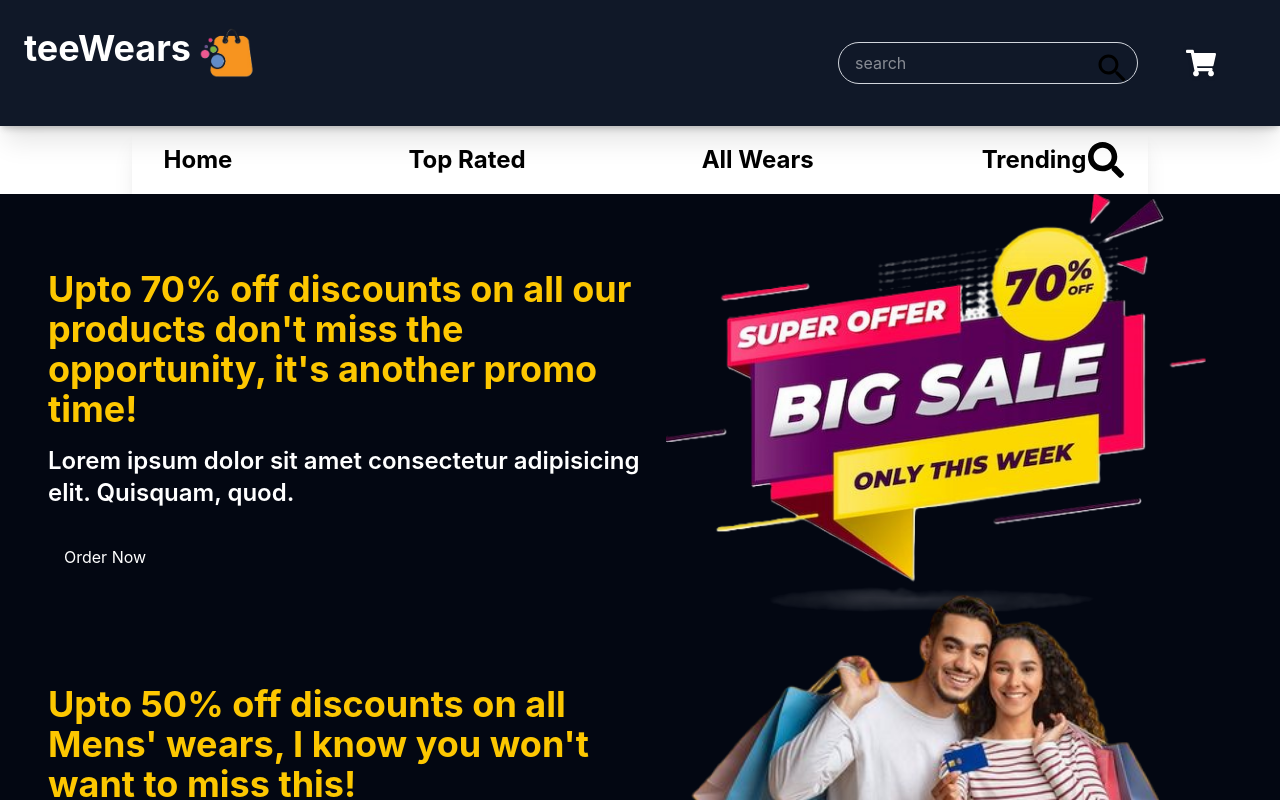
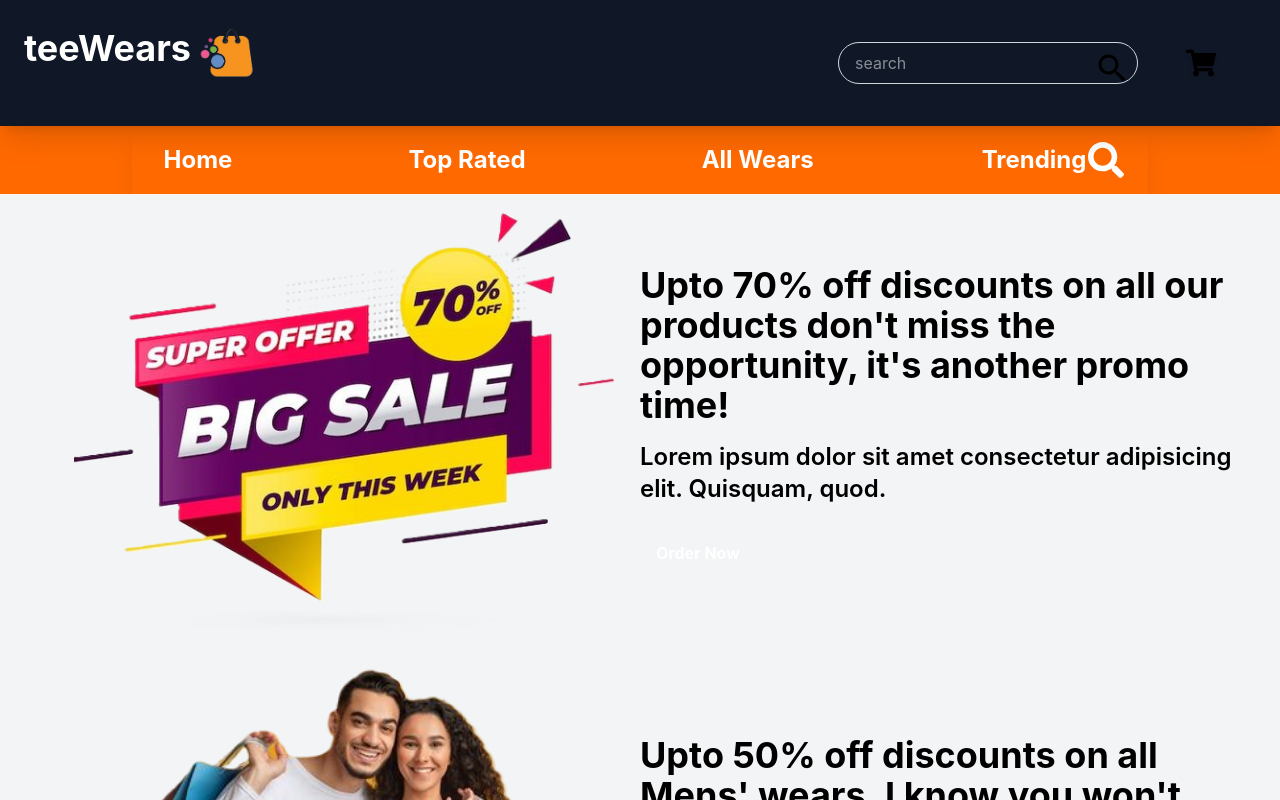
Before and after one commit to Chrisjordan-create/react-min-project, a React (Vite) app: page / in a window 1280 px wide. Shown: the top 800 px of the page. Built offline with nearby package versions, Linux system fonts and the light colour scheme.

Commit message:
update project

```diff
--- a/src/App.jsx
+++ b/src/App.jsx
@@ -1,5 +1,5 @@
 import Navbar from "./components/Navbar/Navbar.jsx"
-import Hero from "./components/Hero/HeroTemp.jsx"
+import Hero from "./components/Hero/HeroStar.jsx"
 import TopProducts from "./components/TopProducts/TopProducts.jsx"
 import Products from "./components/Products/Products.jsx"
 import Banner from "./components/Banner/Banner.jsx"
--- a/src/components/Banner/Banner.jsx
+++ b/src/components/Banner/Banner.jsx
@@ -1,48 +1,40 @@
 import { GrSecure } from "react-icons/gr";
-//import {FaCreditCard} from 'react-icons/fa';
-import { FaCar } from "react-icons/fa";
-//import { MdDiscount } from "react-icons/md";
+import { FaCar, FaCreditCard } from "react-icons/fa6";
+import { MdDiscount } from "react-icons/md";
 import BannerImage from '../../assets/women/women.png'
 
-const Banner = ()=>{
-  return(
-    <div className="min-h-[550px] justify-center items-center py-12 sm:p-0 flex bg-gray-950 text-white">
+const Banner = () => {
+  return (
+    <div className="min-h-[550px] justify-center items-center py-12 sm:p-0 flex bg-gray-950 text-white ">
       <div className="container">
         <div className="grid grid-cols-1 sm:grid-cols-2 md:grid-cols-2 gap-6 lg:gap-0 items-center">
-        <div>
-           <img src={BannerImage} alt="BannerImage" className="max-w-[400px] h-[350px] w-full mx-auto drop-shadow
-           -[-10px_10px_12px_rgba(0 0 0 1)] object-cover"/>
+            <img src={BannerImage} alt="BannerImage"  className="max-w-[400px] h-[350] w-full
+             mx-auto drop-shadow-[-10px_10px_12px_rgba(0,0,0,1)] object-cover"/>
         </div>
           <div className="flex flex-col gap-6 sm:pt-0">
-          <h1 className="text-3xl lg:text-2xl text-yellow-400">
-            Seasonal Sales upto 50% off
-          </h1>
-          <p className="text-sm lg:text-2xl text-white tracking-wide leading-5 md:leading-10">
-            Lorem ipsum dolor sit amet consectetur adipisicing elit.
-             Pariatur quos, laborum repellendus, similique voluptates atque veniam molestiae
-             ullam nihil ea distinctio optio accusamus sapiente. Totam id expedita quidem obcaecati deserunt.
+            <h1 className='text-3xl lg:text-5xl font-bold dark:text-yellow-400'>Seasonal Sales upto 50% off</h1>
+            <p className='text-sm lg:text-2xl text-gray-700 tracking-wide leading-5 md:leading-10 dark:text-white'>
+              Lorem ipsum dolor sit amet, consectetur adipisicing elit. Esse debitis id atque perferendis veniam neque.
             </p>
-          <div className="flex flex-col gap-4">
-            <div className="flex items-center gap-4">
-               <GrSecure className="text-2xl h-10 w-10 lg:text-4xl lg:w-14 lg:h-14 shadow-2xl p-2 rounded-full
-               bg-violet-600"/>
-               <p>Quality Products</p>
+            <div className='flex flex-col gap-4'>
+              <div className='flex items-center gap-4'>
+                <GrSecure className='text-2xl h-10 w-10 lg:text-4xl lg:w-14 lg:h-14 shadow-2xl p-2
+                rounded-full bg-violet-400 dark:bg-violet-600'/>
+                <p className='text-sm lg:font-bold lg:text-lg'>Quality Products</p>
               </div>
-            <div className="flex items-center gap-4">
-               <GrSecure className="text-2xl h-10 w-10 lg:text-4xl lg:w-14 lg:h-14 shadow-2xl p-2 rounded-full
-               bg-orange-600"/>
-               <p>Fast Delivery</p>
+              <div className='flex items-center gap-4'>
+                <FaCar className='text-2xl h-10 w-10 lg:text-4xl lg:w-14 lg:h-14 shadow-2xl p-2 rounded-full
+                 bg-orange-400 dark:bg-orange-600'/>
+                <p className='text-sm lg:font-bold lg:text-lg'>Fast Delivery</p>
               </div>
-            <div className="flex items-center gap-4">
-               <FaCar className="text-2xl h-10 w-10 lg:text-4xl lg:w-14 lg:h-14 shadow-2xl p-2 rounded-full
-               bg-green-600"/>
-               <p>Easy Payment</p>
+              <div className='flex items-center gap-4'>
+                <FaCreditCard className='text-2xl h-10 w-10 lg:text-4xl lg:w-14 lg:h-14 shadow-2xl p-2
+                rounded-full bg-green-400 dark:bg-green-600'/>
+                <p className='text-sm lg:font-bold lg:text-lg'>Easy Payment Method</p>
               </div>
-            <div className="flex items-center gap-4">
-               <GrSecure className="text-2xl h-10 w-10 lg:text-4xl lg:w-14 lg:h-14 shadow-2xl p-2 rounded-full
-               bg-yellow-600"/>
-               <p>Get Offer</p>
-            </div>
+              <div className='flex items-center gap-4'>
+                <MdDiscount className='text-2xl h-10 w-10 lg:text-4xl lg:w-14 lg:h-14 shadow-2xl p-2 rounded-full bg-yellow-400 dark:bg-yellow-600'/>
+                <p  className='text-sm lg:font-bold lg:text-lg'>Get Offer</p>
               </div>
             </div>
           </div>
@@ -50,4 +42,5 @@ const Banner = ()=>{
       </div>
   )
 }
+
 export default Banner
--- a/src/components/Footer/Footer.jsx
+++ b/src/components/Footer/Footer.jsx
@@ -1,104 +1,101 @@
 import Banner from '../../assets/website/footer-pattern.jpg'
 import Logo from '../../assets/logo.png'
-import { FaMobileAlt, FaInstagram, FaFacebook, FaLinkedin, FaLocationArrow, } from 'react-icons/fa'
+import { FaFacebook, FaInstagram, FaLinkedin, FaLocationArrow } from 'react-icons/fa6'
+import { FaMobileAlt } from 'react-icons/fa'
 
 const BannerImage = {
-  backgroundImage: `url(${Banner})`,
-  backgroundPosition: 'bottom',
-  backgroundRepeat: 'no-repeat',
-  backgroundSize: 'cover',
-  height: '100%',
-  width: '100%',
+  backgroundImage:`url(${Banner})`,
+  backgroundPosition:'bottom',
+  backgroundRepeat:'no-repeat',
+  backgroundSize:'cover',
+  height:'100%',
+  width:'100%'
 }
-
 const FooterLinks = [
   {
-    title: 'home',
-    link: '/#',
+    title:'Home',
+    link:'/#',
   },
   {
-    title: 'about',
-    link: '/#about',
+    title:'About',
+    link:'/#about',
   },
   {
-    title: 'contact',
-    link: '/#contact',
+    title:'Contact',
+    link:'/#contact',
   },
   {
-    title: 'blog',
-    link: '/#blog',
+    title:'Blog',
+    link:'/#blog',
   },
 ]
-
 const Footer = () => {
   return (
-    <div style={BannerImage} className="text-white">
-      <div className="container">
-        <div className="grid md:grid-cols-2 pb-44 pt-5">
-          <div className="py-8 px-4">
-            <h1 className="text-xl lg:text-2xl font-bold sm:text-left text-justify mb-3 flex items-center gap-3">
-              <img src={Logo} alt="Logo" className="max-w-[50px] lg:text-2xl" />
-              teeWears
-            </h1>
-            <p className="lg:text-xl">
-              Lorem ipsum dolor sit amet, consectetur adipiscing elit. Sed do eiusmod tempor incididunt ut labore et dolore magna aliqua.
-            </p>
+    <div style={BannerImage} className='text-white '>
+      <div className='container'>
+        <div data-aos='zoom-in'
+            data-aos-offset='100'
+            data-aos-delay='200'
+            data-aos-duration='2000'
+            data-aos-easing='ease-in-sine' className='grid md:grid-cols-3 pb-44 pt-5'>
+          <div className='py-8 px-4'>
+            <h1 className=' text-xl lg:text-2xl font-bold sm:text-left text-justify mb-3 flex items-center gap-3'>
+              <img src={Logo} alt='LogoImage' className='max-w-[50px] lg:text-2xl'/>teeWears</h1>
+            <p className='lg:text-xl'>Lorem ipsum dolor sit amet, consectetur adipisicing elit.
+             Eligendi praesentium cupiditate inventore expedita officiis voluptatibus earum animi nostrum illo quas.</p>
           </div>
-
-          <div className="grid grid-cols-2 sm:grid-cols-3 col-span-2 md:pl-10">
-            <div className="py-8 px-4">
-              <h1 className="sm:text-xl lg:text-2xl font-bold sm:text-left text-justify mb-3">
-                Important Links
-              </h1>
-              <ul className="flex flex-col gap-3">
-                {FooterLinks.map((link) => (
-                  <li key={link.title}
-                    className="cursor-pointer hover:text-primary hover:translate-x-1 duration-300
-                    text-gray-200 lg:font-bold">
-                    <span>{ link.title}</span>
-                  </li>
-                ))}
-              </ul>
+          <div className='grid grid-cols-2 sm:grid-cols-3 col-span-2 md:pl-10'>
+            <div>
+              <div className='py-8 px-4'>
+                <h1 className='sm:text-xl lg:text-2xl font-bold sm:text-left text-justify mb-3'>Important Links
+                </h1>
+                <ul className='flex flex-col gap-3'>
+                  {
+                    FooterLinks.map((link)=>(
+                      <li key={link.title} className='cursor-pointer hover:text-primary hover:translate-x-1 duration-300 text-gray-200 lg:font-bold'>
+                        <span>{link.title}</span>
+                      </li>
+                    ))
+                  }
+                </ul>
+              </div>
             </div>
-
-            <div className="py-8 px-4">
-              <h1 className="text-xl lg:text-2xl font-bold sm:text-left text-justify mb-3">
-                Links
-              </h1>
-              <ul className="flex flex-col gap-3">
-                {FooterLinks.map((link) => (
-                  <li
-                    key={link.title}
-                    className="cursor-pointer hover:text-primary hover:translate-x-1 duration-300 text-gray-200 lg:font-bold"
-                  >
-                    <a href={link.link} className="hover:text-primary">
-                      {link.title}
-                    </a>
-                  </li>
-                ))}
-              </ul>
+             <div>
+              <div className='py-8 px-4'>
+                <h1 className='sm:text-xl lg:text-2xl font-bold sm:text-left text-justify mb-3'>Links
+                </h1>
+                <ul className='flex flex-col gap-3'>
+                  {
+                    FooterLinks.map((link)=>(
+                      <li key={link.title} className='cursor-pointer hover:text-primary hover:translate-x-1
+                      duration-300 text-gray-200 lg:font-bold'>
+                        <span>{link.title}</span>
+                      </li>
+                    ))
+                  }
+                </ul>
+              </div>
             </div>
-
             <div>
-              <div className="flex items-center gap-3 mt-6">
-                <a href="https://instagram.com" target="_blank" rel="noreferrer">
-                  <FaInstagram className="text-3xl lg:text-4xl" />
+              <div className='flex items-center gap-3 mt-6'>
+                <a href="#">
+                  <FaInstagram className='text-3xl lg:text-4xl'/>
                 </a>
-                <a href="https://facebook.com" target="_blank" rel="noreferrer">
-                  <FaFacebook className="text-3xl lg:text-4xl" />
+                <a href="#">
+                  <FaLinkedin className='text-3xl lg:text-4xl'/>
                 </a>
-                <a href="https://linkedin.com" target="_blank" rel="noreferrer">
-                  <FaLinkedin className="text-3xl lg:text-4xl" />
+                <a href="#">
+                  <FaFacebook className='text-3xl lg:text-4xl'/>
                 </a>
               </div>
-              <div className="mt-6 lg:text-2xl">
-                <div className="flex items-center gap-3">
-                  <FaLocationArrow />
+              <div className='mt-6 lg:text-xl'>
+                <div className='flex items-center gap-3'>
+                  <FaLocationArrow/>
                   <p>Lekki, Lagos Nigeria</p>
                 </div>
-                <div className="flex items-center gap-3">
-                  <FaMobileAlt />
-                  <p>+234 9032 456711</p>
+                <div className='flex items-center gap-3'>
+                  <FaMobileAlt/>
+                  <p>+234 703 2603814</p>
                 </div>
               </div>
             </div>
--- /dev/null
+++ b/src/components/Hero/HeroStar.jsx
@@ -0,0 +1,60 @@
+import { ImageLists } from '../../data'
+//import Slider from "react-slick"
+import propTypes from 'prop-types'
+
+
+const HeroStar = ({handlePopup}) => {
+  // var settings = {
+  //     dots:false,
+  //     arrows: false,
+  //     infinite: true,
+  //     speed: 800,
+  //     slidesToScrolls: 1,
+  //     autoplay: true,
+  //     autoplaySpeed:4000,
+  //     cssEase: "ease-in-out",
+  //     pauseOnHover: false,
+  //     pauseFocus: true
+  // }
+  return (
+    <div className='relative overflow-hidden min-h-[550px] sm:min-h-[650] bg-gray-100 text-black flex  justify-center items-center dark:bg-gray-950 dark:text-white'>
+      <div className='h-[700px] w-[700px] bg-primary/40 rotate-45 -top-1/2 right-0 rounded-3xl absolute -z-9'>
+      </div>
+      <div className='container pb-8 sm:pb-0'>
+        <div>
+          {ImageLists.map((item) =>(
+         <div key={item.id}>
+            <div className='grid grid-cols-1 sm:grid-cols-2'>
+              <div  className='flex flex-col justify-center gap-4 pt-12 sm:pt-0 text-center
+               sm:text-left order-2 sm:order-1 relative z-10'>
+                <h1 className='font-bold text-xl lg:text-4xl dark:text-yellow-400'>
+                   {item.title}
+                </h1>
+                <p className='font-semibold lg:text-2xl mb-2 lg:mb-3'>
+                  {item.description}
+                </p>
+                <div><button onClick={()=>handlePopup()} className='bg-gradient-to-r from-primary to-secondary
+                hover:scale-105 duration-200 text-white py-2 px-4 rounded-full cursor-pointer font-bold'>
+                    Order Now
+                  </button>
+                </div>
+              </div>
+              <div>
+                <div className='relative z-10'>
+                  <img src={item.img} alt="Images1" className='w-[300px] h-[300px]
+                  sm:w-[450px] sm:h-[450px] sm:scale-125 object-contain mx-auto lg:scale-120 ' />
+                </div>
+              </div>
+            </div>
+          </div>
+          ))}
+        </div>
+      </div>
+    </div>
+  )
+}
+HeroStar.propTypes ={
+  handlePopup:propTypes.bool
+}
+
+export default HeroStar
--- a/src/components/Hero/HeroTemp.jsx
+++ /dev/null
@@ -1,62 +0,0 @@
-import Slider from "react-slick";
-import { ImageLists } from "../../data";
-//import Slider from "react-slick";
-import propTypes from 'prop-types'
-
-const HeroTemp = ({handlePopup})=>{
-//   var nifemi = {
-//     dots: false,
-//     arrows: false,
-//     infinite: true,
-//     speed: 800,
-//     slidesToScrolls:1,
-//     autoplay: true,
-//     autoplaySpeed: 400,
-//     cssEase: "ease-in-out",
-//     pauseOnHover: false,
-//     pauseFocus: true
-// }
-return(
-  <div className="relative overflow-hidden min-h-[550px] sm:min-h-[650px] bg-gray-950 flex justify-center
-  items-center text-white">
-    <div className="h-[700px] w-[700px] bg-primary/40 rotate-45 -top-1/2 right-0 rounded-3xl absolute -z-9"></div>
-    <div className="container pb-8 sm:pb-0">
-      <div>
-        {ImageLists.map((item) =>(
-          <div key={item.id}>
-            <div className="grid grid-cols-1 sm:grid-cols-2">
-              <div className="flex flex-col justify-center gap-4 pt-12 sm;pt-0 text-center
-              sm:text-left order-2 sm:order-1 relativer z-10">
-                <h1 className="text-yellow-400 font-bold text-xl lg:text-4xl">
-                  {item.title}
-                </h1>
-                <p className="font-semibold lg:text-2xl mb-2 lg:mb-3">
-                  {item.description}
-                </p>
-                <div>
-                  <button onClick={handlePopup} className="bg-gradiant-to-r from-primary to-secondary hover:scale-105
-                  duration-200 text-white py-2 px-4 rounded-full cursor-pointer">
-                    Order Now
-                  </button>
-                </div>
-              </div>
-              <div className="order-2 sm:order-1">
-                <div className="relative z-10">
-                  <img src={item.img} alt="Images" className="w-[300px] sm:w-[450px] sm:scale-125 object-contain mx-auto
-                  lg:scale-120"/>
-                </div>
-              </div>
-            </div>
-          </div>
-        ))
-        }
-      </div>
-    </div>
-  </div>
- )
-}
-HeroTemp.propTypes ={
-    handlePopup: propTypes.func,
-}
-
-export default HeroTemp
--- a/src/components/Navbar/Navbar.jsx
+++ b/src/components/Navbar/Navbar.jsx
@@ -10,7 +10,8 @@ const Navbar = ({ handlePopup }) => {
     <div>
       <div className='shadow-md'>
         <div className='bg-primary/40 py-2 lg:-4 bg-gray-900 text-white shadow-xl duration-200 relative z-4'>
-          <div className='w-full flex flex-col py-5 pl-6 pr-10 lg:container lg:flex justify-between lg:items-center lg:flex-row'>
+          <div className='w-full flex flex-col py-5 pl-6 pr-10 lg:container lg:flex justify-between lg:items-center
+           lg:flex-row'>
             <h1 className='mb-5'>
               <a href='' onClick={() => {toast.success('Welcome Home!')}}
                 className='font-bold lg:text-4xl sm:text-2xl flex gap-x-2
@@ -31,14 +32,14 @@ const Navbar = ({ handlePopup }) => {
                 <span className='hidden group-hover:block transition-all duration-200'>
                   Order
                 </span>
-                <FaShoppingCart className='text-xl lg:text-3xl cursor-pointer text-orange drop-shadow-sm' />
+                <FaShoppingCart className='text-xl lg:text-3xl cursor-pointer text-black drop-shadow-sm' />
               </button>
             </div>
           </div>
         </div>
       </div>
-      <div className='flex justify-center bg-orange text-black'>
-        <ul className='flex gap-4 lg:gap-40 items-center shadow-xl px-6'>
+      <div className='flex justify-center bg-orange-500 text-white'>
+        <ul className='flex gap-7 lg:gap-40 items-center shadow-xl px-6'>
         {
           Menu.map((data)=>(
             <li key={data.id} className='px-2 hover:text-primary font-semibold lg:font-bold lg:text-2xl'>
--- a/src/components/Products/Products.jsx
+++ b/src/components/Products/Products.jsx
@@ -16,7 +16,7 @@ const Products = ()=>{
               {
                 ProductsData.map((data)=>(
                   <div key={data.id} className="hover:scale-125 ease-in-out duration-300">
-                    <img src={data.img} alt="Images" className="h-[250px] w-[250px] object-cover rounded-md"/>
+                    <img src={data.img} alt="Images" className="h-[350px] w-[250px] object-cover rounded-md"/>
                     <div>
                       <h3 className="font-semibold">
                         {data.title}
--- a/src/components/Subscribe/Subscribe.jsx
+++ b/src/components/Subscribe/Subscribe.jsx
@@ -1,4 +1,4 @@
-import Banner from "../../assets/website/orange-pattern.jpg";
+import Banner from "../../assets/website/footer-pattern.jpg";
 
 const BannerImage = {
   backgroundImage: 'url(${Banner})',
--- a/src/data.js
+++ b/src/data.js
@@ -3,11 +3,10 @@ import Image2 from './assets/hero/shopping.png';
 import Img3 from './assets/hero/women.png';
 import Tshirt1 from './assets/shirt/shirt.png';
 import Tshirt2 from './assets/shirt/shirt2.png';
-//import Tshirt3 from './assets/shirt/shirt3.png';
-//import Tshirt4 from './assets/shirt/shirt4.png';
+import Tshirt3 from './assets/shirt/shirt3.png';
+import Tshirt4 from './assets/shirt/shirt4.png';
 import Img1 from './assets/women/women.png';
 import Img2 from './assets/women/Imag13.jpg';
-//import Img3 from './assets/women/Img12.png';
 import Img4 from './assets/women/Img14.jpg';
 import Img5 from './assets/women/man1.jpg';
 import Img6 from './assets/women/man2.jpg';
@@ -35,24 +34,20 @@ export const Menu = [
 export const TopProductsList = [
   {
       id: 1,
-      name: 'Products',
-      link: '/#allwears'
+      img:Tshirt3,
   },
    {
      id: 2,
-     name: 'Best Selling',
-     link: '/#bestselling'
+     img:Tshirt4,
    },
     {
-      id: 3,
-      name: 'Top Rated',
-      link: '/#services'
-    },
-    {
-      id: 4,
-      name: 'Testimonials',
-      link: '/#testimonials'
-    },
+     id:3,
+     img:Tshirt1,
+  },
+   {
+     id:4,
+     img:Tshirt2,
+  }
 ]
 export const ProductsData = [
   {
@@ -133,18 +128,6 @@ export const ImageLists = [
   title:"Upto 50% off discounts on all Mens' wears, I know you won't want to miss this!",
   description:"Lorem ipsum dolor sit amet consectetur adipisicing elit. Quisquam, quod.",
  },
-  {
-   id:3,
-   img:Tshirt1,
-   title: "Womens' Shirt",
-   description: "Lorem",
-  },
-  {
-   id:4,
-   img:Tshirt2,
-   title: "Dual' Shirt",
-   description: "Lorem ipsum dolor sit amet consectetur adipisicing elit. Quisquam, quod.",
-  }
 ]
 export const TestimonialData = [
   {
```
Also changed, not shown: src/components/TopProducts/TopProducts.jsx (+7 -15 lines), logo.png (deleted), 1 other file (tests, documents, lock files or other folders). Lines whose indentation alone changed are shown as unchanged.
